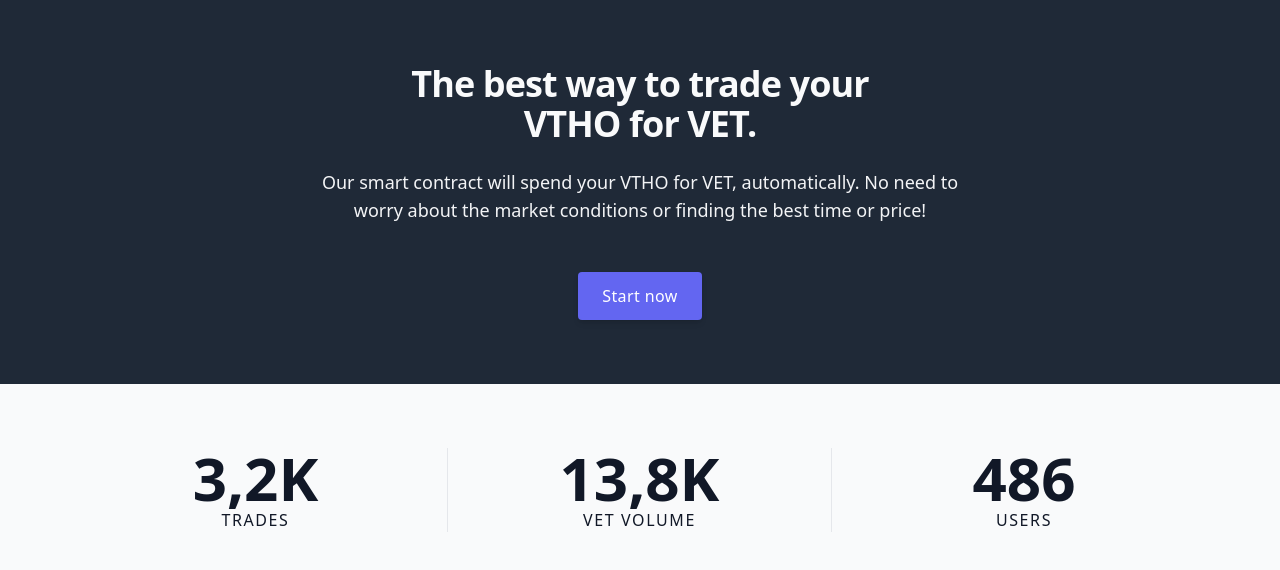
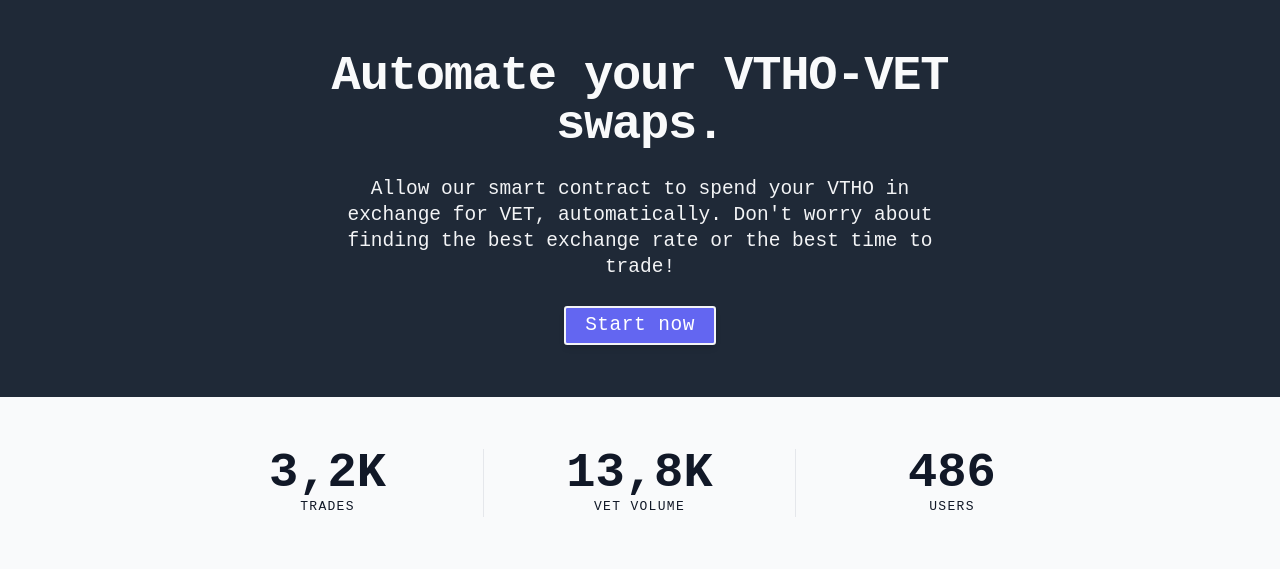
Before and after one commit to veFarm/landing, a Svelte app: page / in a window 1280 px wide. Shown: the top 570 px of the page. Built offline with nearby package versions, Linux system fonts and the light colour scheme.

Commit message:
copy and styles

```diff
--- a/src/App.svelte
+++ b/src/App.svelte
@@ -1,41 +1,32 @@
-<div class="px-4 py-8 mx-auto w-full md:px-24 lg:px-8 lg:py-16 bg-gray-800">
-  <div class="max-w-xl sm:mx-auto lg:max-w-2xl">
-    <div class="flex flex-col mb-8 sm:text-center sm:mb-0">
+<div class="bg-gray-800 w-full px-4 md:px-24 lg:px-8 py-8 lg:py-16">
+  <div
+    class="flex flex-col sm:items-center space-y-8 max-w-xl sm:mx-auto lg:max-w-3xl"
+  >
+    <!-- <div class="flex flex-col mb-8 sm:text-center sm:mb-0">
       <div
         class="max-w-xl mb-10 md:mx-auto sm:text-center lg:max-w-2xl md:mb-12"
-      >
-        <h2
-          class="max-w-lg mb-6 font-sans text-3xl font-bold leading-none tracking-tight text-gray-50 sm:text-4xl md:mx-auto"
-        >
-          The best way to trade your VTHO for VET.
-        </h2>
-        <p class="text-base text-gray-100 md:text-lg">
-          Our smart contract will spend your VTHO for VET, automatically. No
-          need to worry about the market conditions or finding the best time or
-          price!
+      > -->
+    <h1 class="sm:text-center">
+      Automate your <span class="inline-block">VTHO-VET</span> swaps.
+    </h1>
+    <p class="text-xl sm:text-2xl text-gray-100 sm:text-center">
+      Allow our smart contract to spend your VTHO in exchange for VET,
+      automatically. Don&apos;t worry about finding the best exchange rate or
+      the best time to trade!
     </p>
-      </div>
-      <div>
+    <!-- </div>
+      <div> -->
     <a
       href="/"
-          class="inline-flex items-center justify-center h-12 px-6 font-medium tracking-wide text-white transition duration-200 rounded shadow-md bg-indigo-500 hover:bg-indigo-500 focus:shadow-outline focus:outline-none"
+      class="inline-flex items-center justify-center text-xl sm:text-2xl h-12 px-6 font-medium tracking-wide text-white transition duration-200 rounded shadow-md bg-indigo-500 hover:bg-indigo-500 focus:shadow-outline focus:outline-none border-2 border-gray-100"
     >
       Start now
     </a>
-      </div>
-    </div>
+    <!-- </div>
+    </div> -->
   </div>
 </div>
 <div class="px-4 py-8 mx-auto w-full bg-gray-50 md:px-24 lg:px-8 lg:py-16">
-  <!-- <div
-    class="max-w-xl mb-8 md:mx-auto sm:text-center lg:max-w-2xl md:mb-12"
-  >
-    <h2
-      class="max-w-lg mb-6 font-sans text-3xl font-bold leading-none tracking-tight text-gray-900 sm:text-4xl md:mx-auto text-center"
-    >
-      Stats
-    </h2>
-  </div> -->
   <div class="max-w-6xl mx-auto grid grid-cols-3 row-gap-8 md:grid-cols-3">
     <div class="text-center md:border-r border-gray-150">
       <h6 class="text-4xl font-bold lg:text-5xl xl:text-6xl text-gray-900">
--- a/src/app.css
+++ b/src/app.css
@@ -3,7 +3,7 @@
 @tailwind utilities;
 
 :root {
-  /* font-family: monospace; */
+  font-family: monospace;
   font-synthesis: none;
   text-rendering: optimizeLegibility;
   -webkit-font-smoothing: antialiased;
@@ -23,14 +23,14 @@ body {
 }
 
 /* Fonts */
-/* h1 {
-  @apply text-4xl md:text-6xl font-extrabold text-gray-100 text-center;
+h1 {
+  @apply text-4xl sm:text-6xl font-bold leading-none tracking-tight text-gray-50;
 }
 
-p {
+/* p {
   @apply text-xl md:text-3xl font-normal text-gray-200 text-center;
-}
-
+} */
+/*
 a {
   @apply px-6 py-4 md:px-7 md:py-5 text-xl md:text-2xl font-semibold text-center text-slate-50 border-2 border-gray-100 rounded-lg focus:ring-4 focus:ring-blue-300 mx-auto;
 } */
```
Lines whose indentation alone changed are shown as unchanged.
